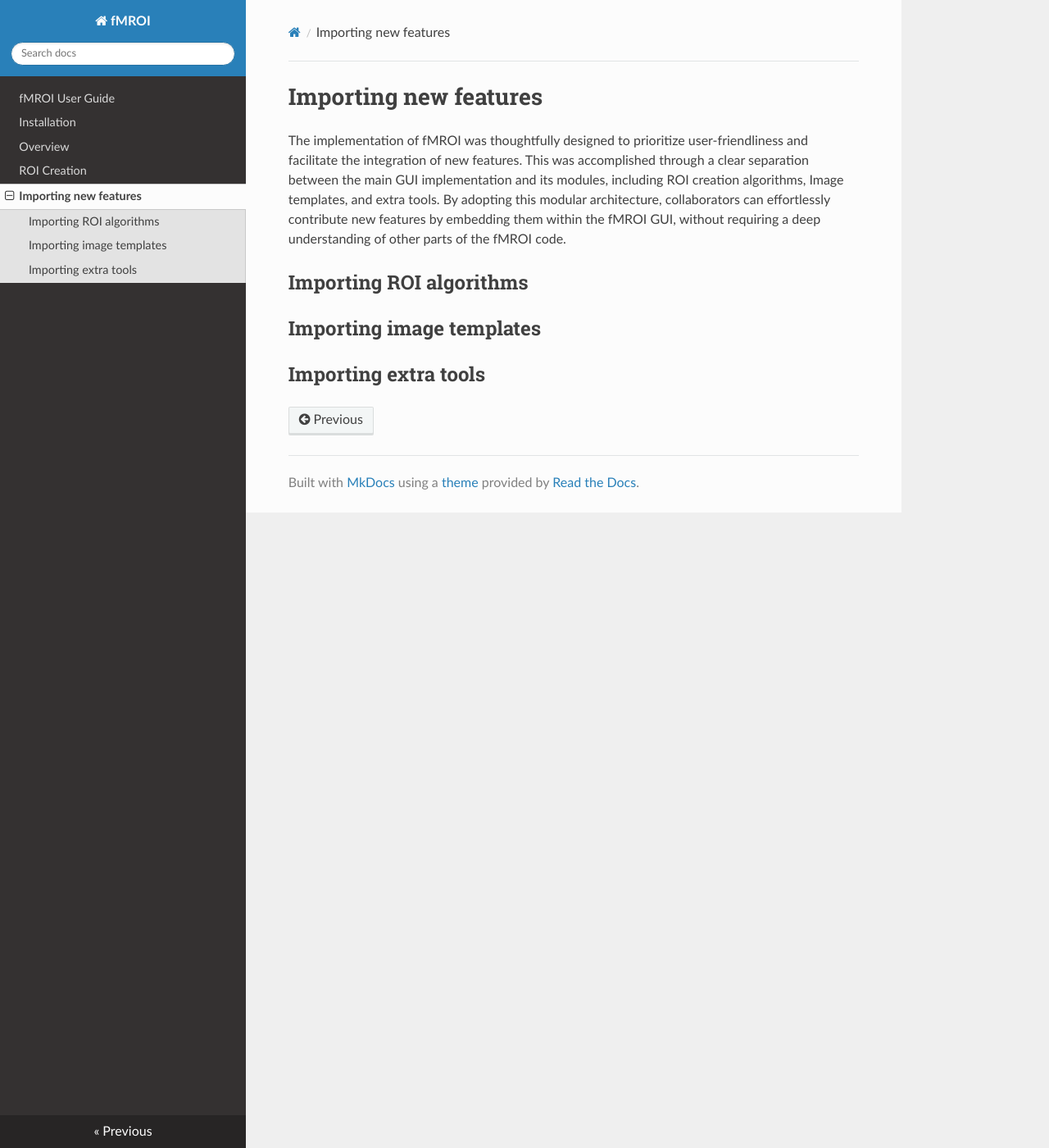
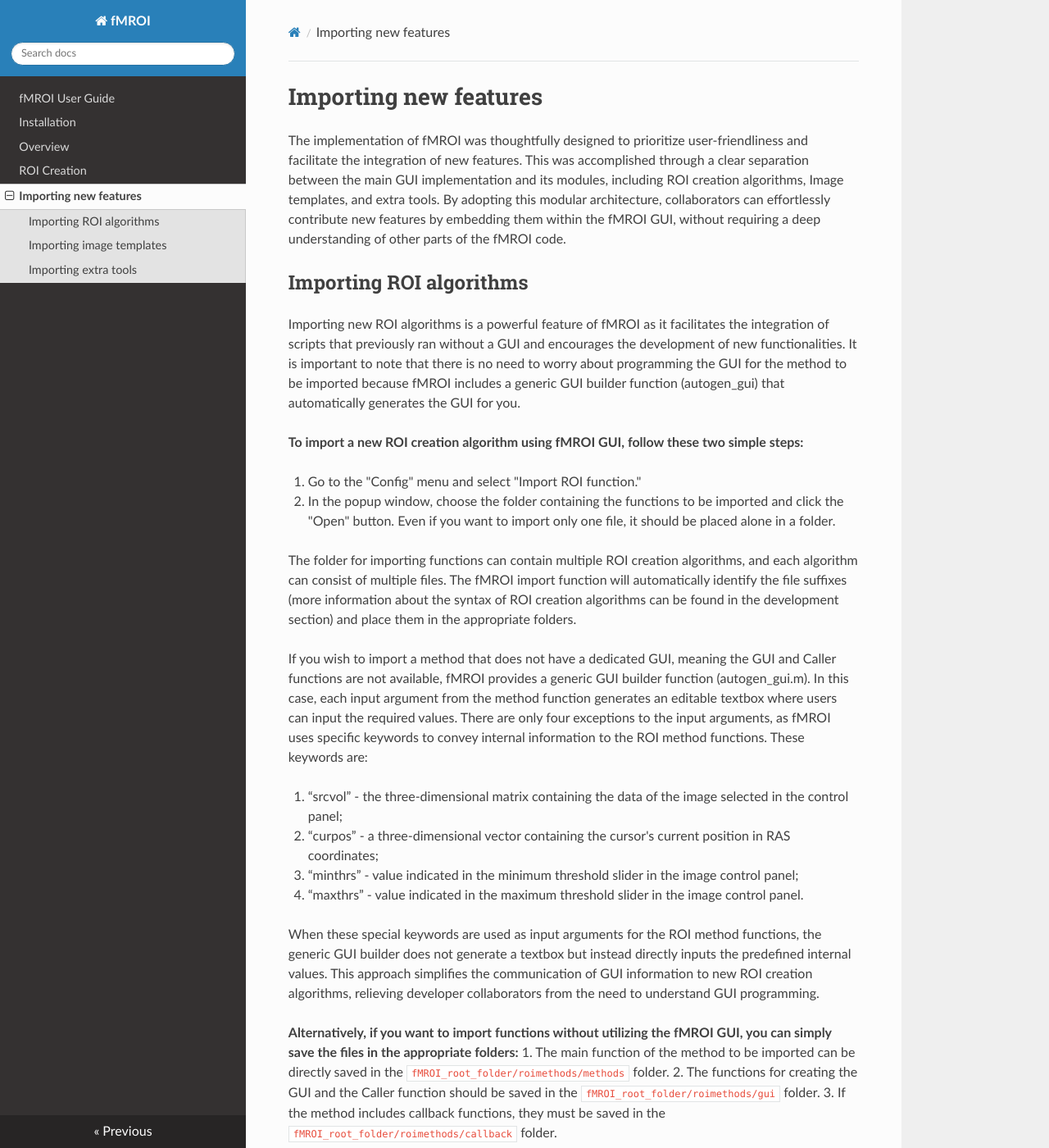
Before and after one commit to proactionlab/fmroi-docs, an MkDocs documentation site: the page built from docs/importing_features.md, in a window 1280 px wide and 1400 px high. Shown: the whole window at 82% size. Built offline with MkDocs 1.6.1, drawn with Linux system fonts in a browser that asks for light colours; nearby versions of some CDN libraries; some of the changed text lies outside the part shown.

Commit message:
update importing features page

```diff
--- a/docs/importing_features.md
+++ b/docs/importing_features.md
@@ -8,6 +8,34 @@
 ------------------------
 
 
+Importing new ROI algorithms is a powerful feature of fMROI as it facilitates the integration of scripts that previously ran without a GUI and encourages the development of new functionalities. It is important to note that there is no need to worry about programming the GUI for the method to be imported because fMROI includes a generic GUI builder function (autogen_gui) that automatically generates the GUI for you.
+
+**To import a new ROI creation algorithm using fMROI GUI, follow these two simple steps:**
+
+1. Go to the "Config" menu and select "Import ROI function."
+2. In the popup window, choose the folder containing the functions to be imported and click the "Open" button. Even if you want to import only one file, it should be placed alone in a folder.
+
+The folder for importing functions can contain multiple ROI creation algorithms, and each algorithm can consist of multiple files. The fMROI import function will automatically identify the file suffixes (more information about the syntax of ROI creation algorithms can be found in the development section) and place them in the appropriate folders.
+
+
+If you wish to import a method that does not have a dedicated GUI, meaning the GUI and Caller functions are not available, fMROI provides a generic GUI builder function (autogen_gui.m). In this case, each input argument from the method function generates an editable textbox where users can input the required values.
+There are only four exceptions to the input arguments, as fMROI uses specific keywords to convey internal information to the ROI method functions. These keywords are:
+
+1. “srcvol” - the three-dimensional matrix containing the data of the image selected in the control panel;
+2. “curpos” - a three-dimensional vector containing the cursor's current position in RAS coordinates;
+3. “minthrs” - value indicated in the minimum threshold slider in the image control panel;
+3. “maxthrs” -  value indicated in the maximum threshold slider in the image control panel.
+
+When these special keywords are used as input arguments for the ROI method functions, the generic GUI builder does not generate a textbox but instead directly inputs the predefined internal values. This approach simplifies the communication of GUI information to new ROI creation algorithms, relieving developer collaborators from the need to understand GUI programming.
+
+**Alternatively, if you want to import functions without utilizing the fMROI GUI, you can simply save the files in the appropriate folders:**
+1. The main function of the method to be imported can be directly saved in the `fMROI_root_folder/roimethods/methods` folder.
+2. The functions for creating the GUI and the Caller function should be saved in the `fMROI_root_folder/roimethods/gui` folder.
+3. If the method includes callback functions, they must be saved in the `fMROI_root_folder/roimethods/callback` folder.
+
+
+*Note: Exercise caution when managing files manually, as improper handling may lead to program crashes.*
+
 
 Importing image templates
 -------------------------
```
